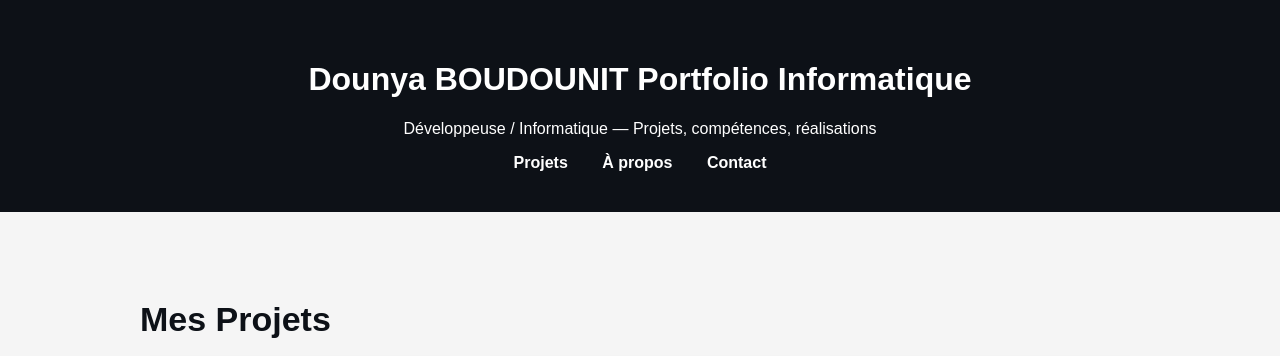
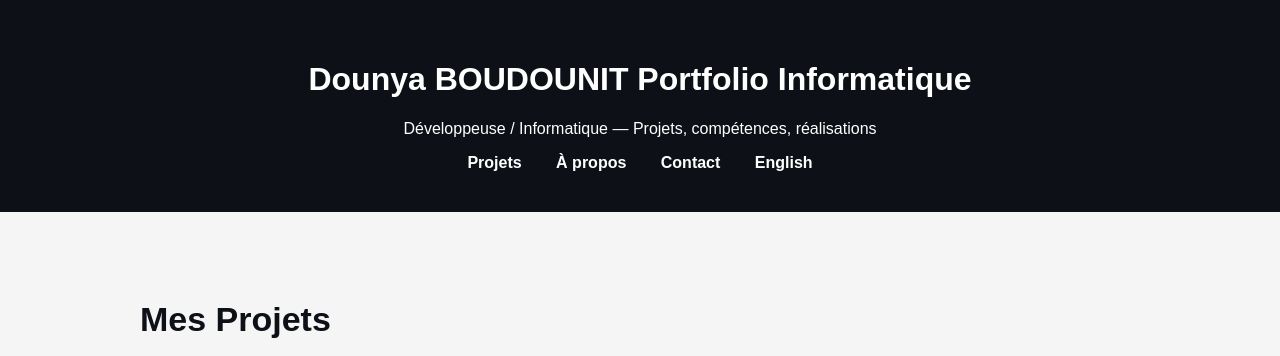
Before and after one commit to DounyaBdnt/DounyaBdnt.github.io, a plain HTML site: page index.html in a window 1280 px wide. Shown: the top 356 px of the page. Drawn offline with Linux system fonts and the light colour scheme.

Commit message:
Add English link to navigation in index.html

```diff
--- a/index.html
+++ b/index.html
@@ -64,6 +64,7 @@
       <a href="#projets">Projets</a>
       <a href="#apropos">À propos</a>
       <a href="#contact">Contact</a>
+      <a href="index2.html">English</a>
     </nav>
   </header>
 
```
